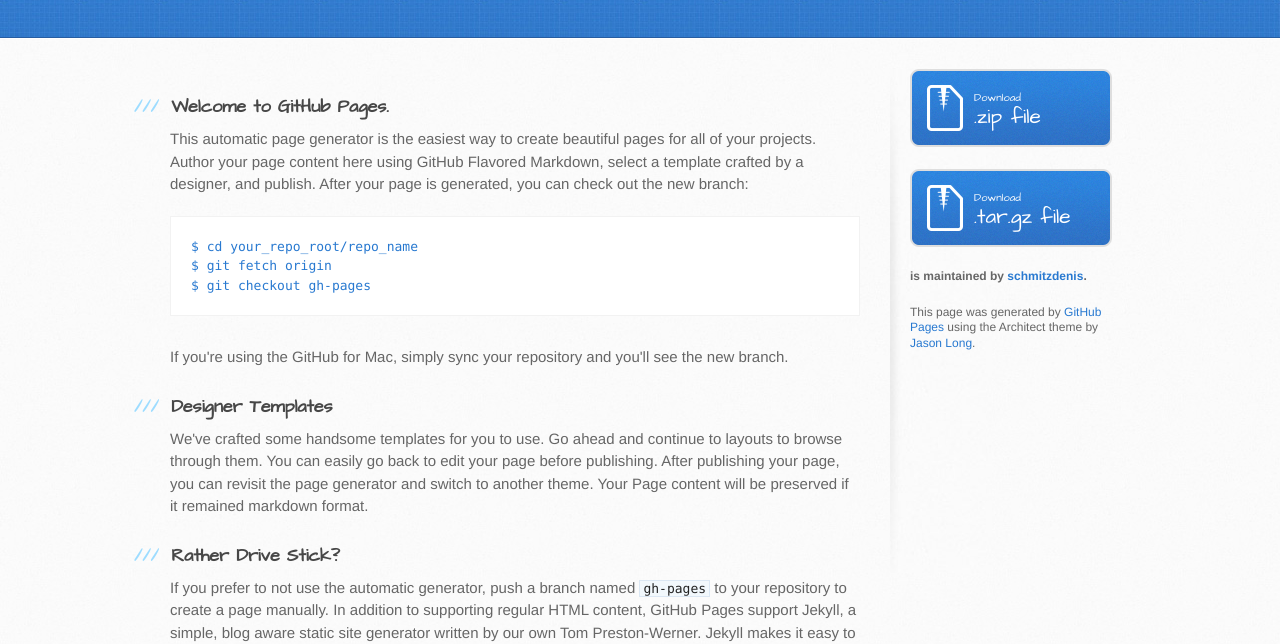
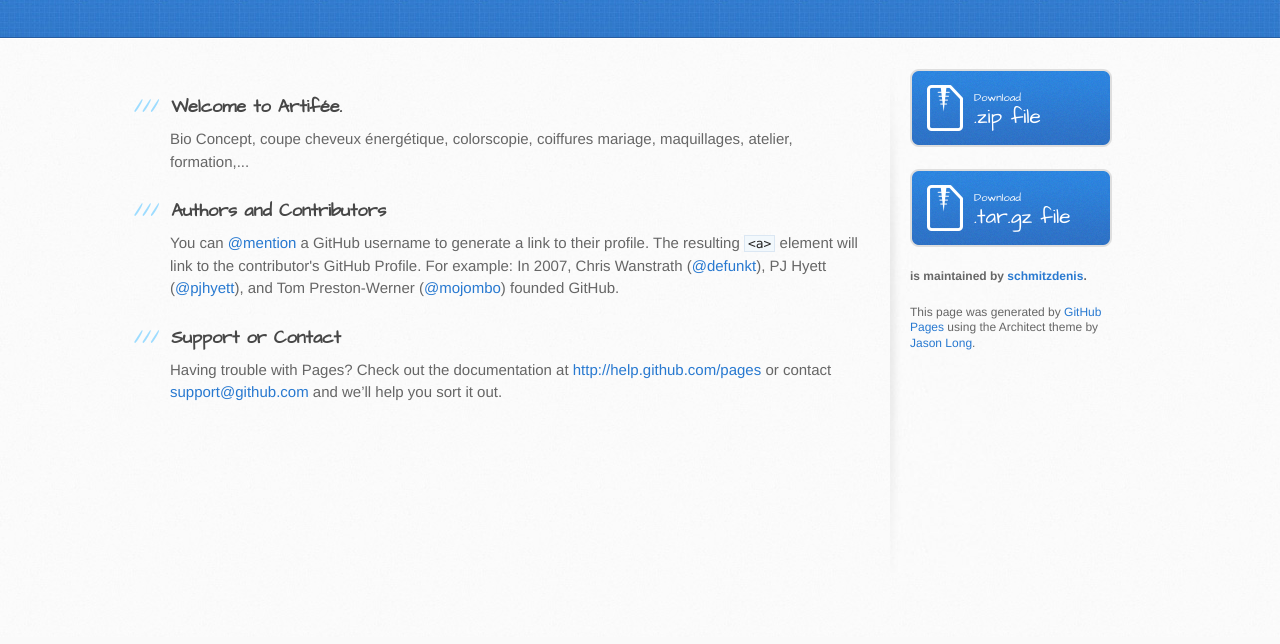
Before and after one commit to schmitzdenis/artifee, a plain HTML site: page index.html in a window 1280 px wide. Shown: the part 163-807 px from the top of the page. Drawn offline with Linux system fonts and the light colour scheme.

Commit message:
Update index.html

```diff
--- a/index.html
+++ b/index.html
@@ -29,26 +29,9 @@
       <div class="inner clearfix">
         <section id="main-content">
           <h3>
-<a name="welcome-to-github-pages" class="anchor" href="#welcome-to-github-pages"><span class="octicon octicon-link"></span></a>Welcome to GitHub Pages.</h3>
+<a name="welcome-to-github-pages" class="anchor" href="#welcome-to-github-pages"><span class="octicon octicon-link"></span></a>Welcome to Artifée.</h3>
 
-<p>This automatic page generator is the easiest way to create beautiful pages for all of your projects. Author your page content here using GitHub Flavored Markdown, select a template crafted by a designer, and publish. After your page is generated, you can check out the new branch:</p>
-
-<pre><code>$ cd your_repo_root/repo_name
-$ git fetch origin
-$ git checkout gh-pages
-</code></pre>
-
-<p>If you're using the GitHub for Mac, simply sync your repository and you'll see the new branch.</p>
-
-<h3>
-<a name="designer-templates" class="anchor" href="#designer-templates"><span class="octicon octicon-link"></span></a>Designer Templates</h3>
-
-<p>We've crafted some handsome templates for you to use. Go ahead and continue to layouts to browse through them. You can easily go back to edit your page before publishing. After publishing your page, you can revisit the page generator and switch to another theme. Your Page content will be preserved if it remained markdown format.</p>
-
-<h3>
-<a name="rather-drive-stick" class="anchor" href="#rather-drive-stick"><span class="octicon octicon-link"></span></a>Rather Drive Stick?</h3>
-
-<p>If you prefer to not use the automatic generator, push a branch named <code>gh-pages</code> to your repository to create a page manually. In addition to supporting regular HTML content, GitHub Pages support Jekyll, a simple, blog aware static site generator written by our own Tom Preston-Werner. Jekyll makes it easy to create site-wide headers and footers without having to copy them across every page. It also offers intelligent blog support and other advanced templating features.</p>
+Bio Concept, coupe cheveux énergétique, colorscopie, coiffures mariage, maquillages, atelier, formation,...
 
 <h3>
 <a name="authors-and-contributors" class="anchor" href="#authors-and-contributors"><span class="octicon octicon-link"></span></a>Authors and Contributors</h3>
```
